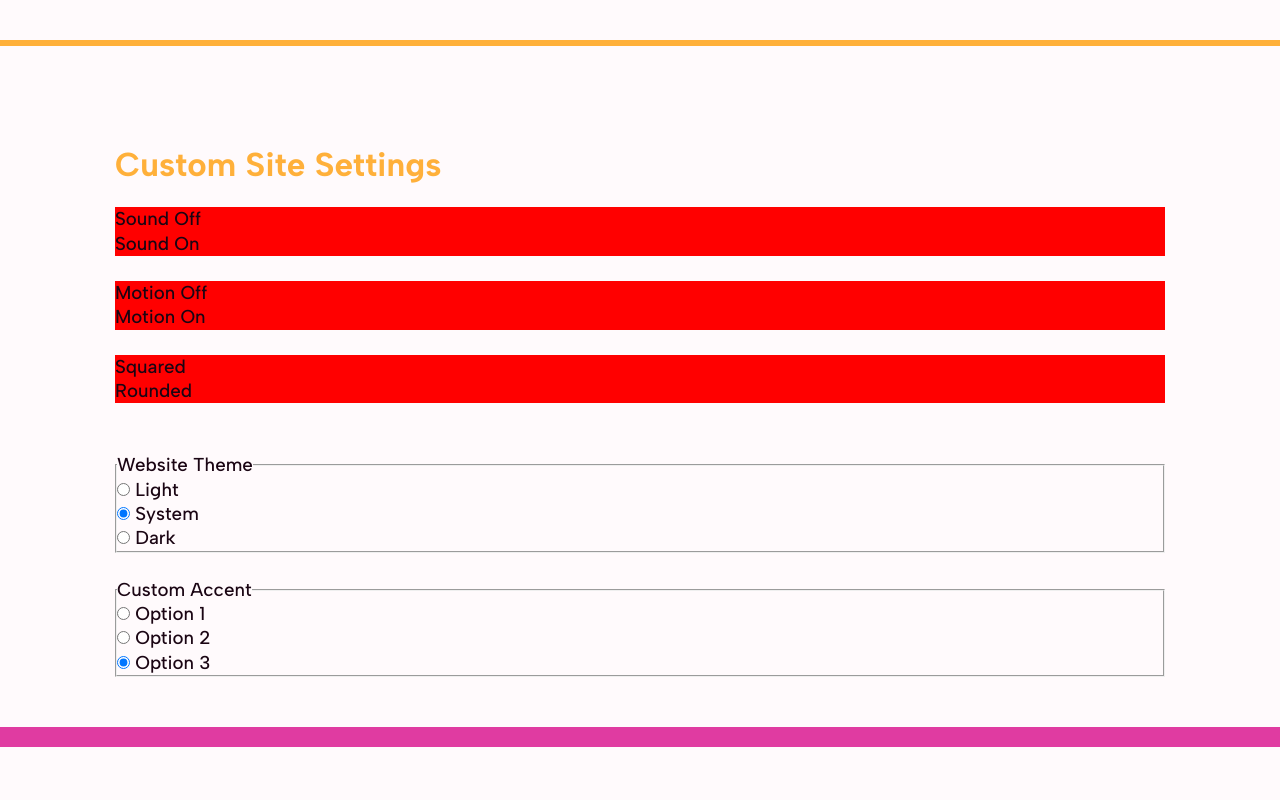
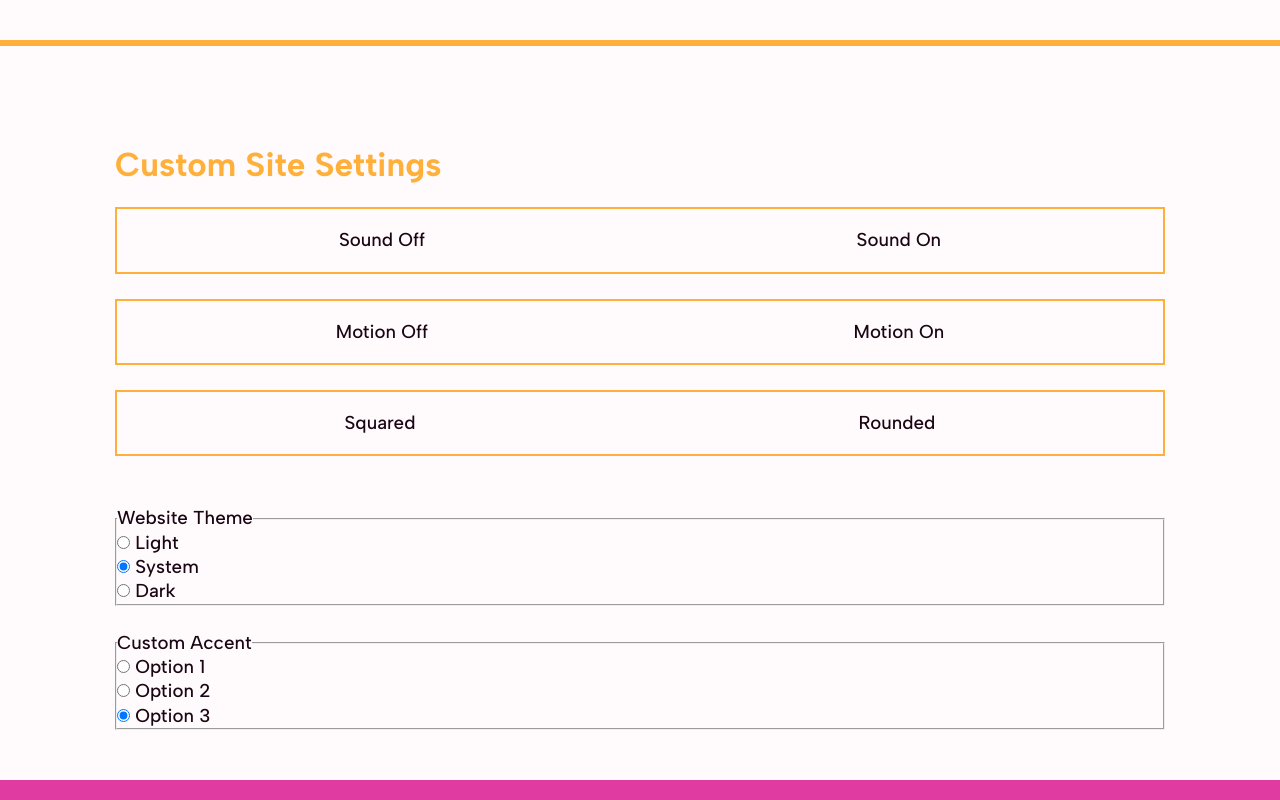
Before and after one commit to markpackham/CustomSiteThemePicker, a website built with Vite: page index.html in a window 1280 px wide. Shown: the part 1485-2285 px from the top of the page. Before the commit the page ends 2232 px from the top, so only its background shows below. Built offline with nearby package versions, Linux system fonts and the light colour scheme; some packages are replaced by stand-ins of ours.

Commit message:
style switch
https://youtu.be/LRfdXgU4IDU?t=402

```diff
--- a/style.css
+++ b/style.css
@@ -413,19 +413,22 @@ section {
 
 .switch-wrapper {
   position: relative;
-  background-color: red;
 }
 
-[type="checkbox"] {
-  position: absolute;
-  inset: 0;
-  cursor: pointer;
-  opacity: 0;
-}
-
+[type="checkbox"],
 .switch-label {
   position: absolute;
   inset: 0;
   opacity: 0;
   cursor: pointer;
 }
+
+.switch {
+  display: flex;
+  gap: var(--space-2xs);
+  align-items: center;
+  justify-content: space-evenly;
+  padding: var(--space-xs);
+  border: 2px solid var(--customColor);
+  border-radius: var(--round-md);
+}
```
